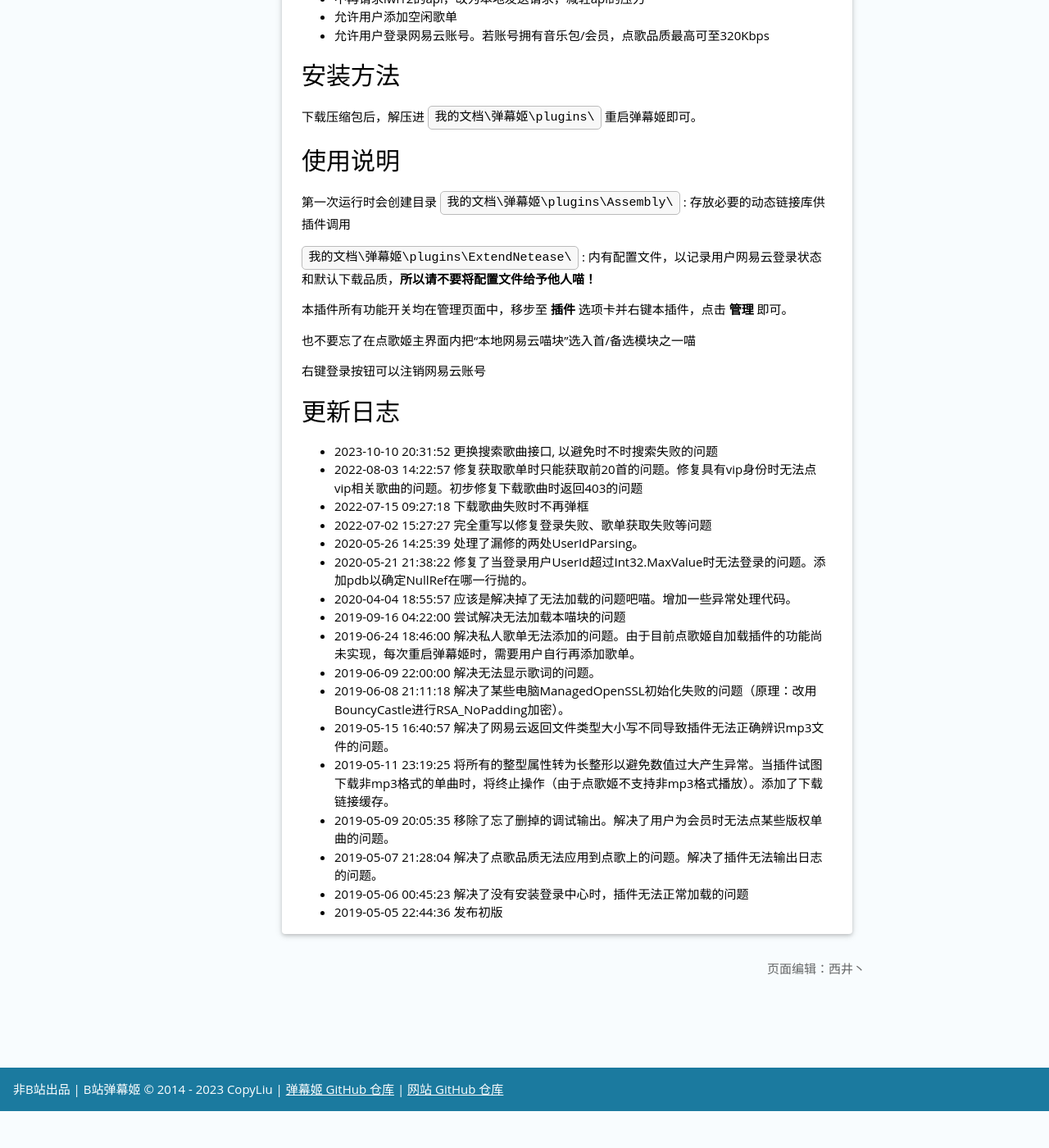
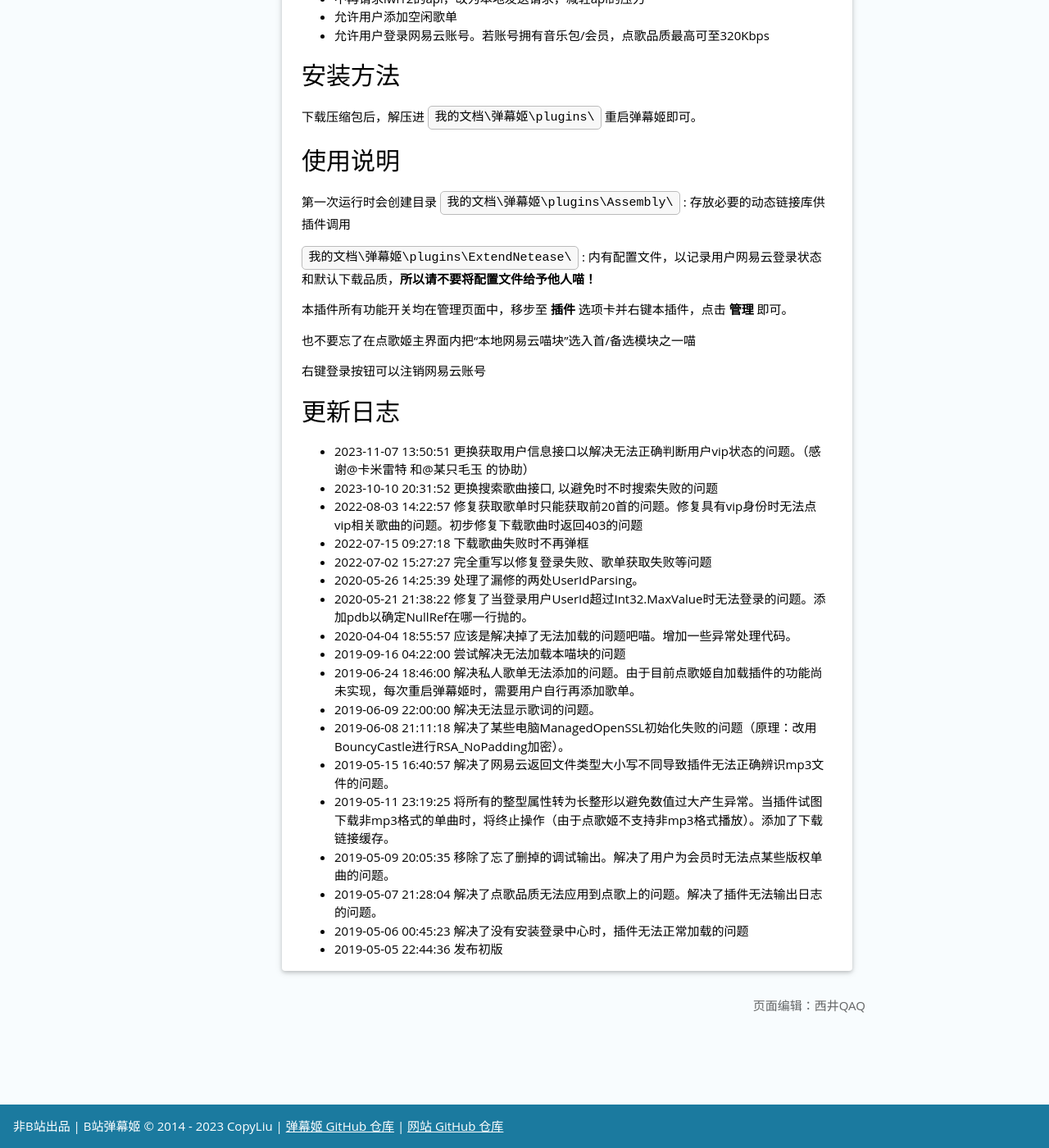
Before and after one commit to Bililive/www.danmuji.org, a Jekyll site: the page built from _plugin/ExtendNetease_DGJModule.md, in a window 1280 px wide and 1400 px high, scrolled down 1326 px. Shown: the whole window at 82% size. Built offline with Jekyll 4.4.1, drawn with Linux system fonts in a browser that asks for light colours; nearby versions of some CDN libraries; before the commit the page ends 2681 px from its top, so only the background shows below that; some of the changed text lies outside the part shown.

Commit message:
更新本地网易云喵块至1.2.4

```diff
--- a/_plugin/ExtendNetease_DGJModule.md
+++ b/_plugin/ExtendNetease_DGJModule.md
@@ -1,14 +1,14 @@
 ---
 # hide: true
 title: 本地网易云喵块
-auther: 西井丶
-plugin_author: 西井丶
+auther: 西井QAQ
+plugin_author: 西井QAQ
 plugin_name: 本地网易云喵块
 plugin_desc: 可以添加歌单和登录以享受高品质音乐喵
-plugin_version: 1.2.3
-plugin_update_datetime: 2023-10-10 20:31:52 +0800
+plugin_version: 1.2.4
+plugin_update_datetime: 2023-11-07 13:50:51 +0800
 plugin_update_desc: |-
-  更换搜索歌曲接口, 以避免时不时搜索失败的问题
+  更换获取用户信息接口以解决无法正确判断用户vip状态的问题。（感谢@卡米雷特 和@某只毛玉 的协助）
 plugin_dllink: /resource/ExtendNetease_DGJModule/ExtendNetease_DGJModule.zip
 plugin_contact: =02bj5Scx5CcpZHQkVGdjVGdvJHc4VGIwiY52uL5uKY6BCY6R+Y53+K6YKa6ueZ6Eq552uL5S+o5syp5
 plugin_dlnote: 只在弹幕姬官网提供下载,请勿转载
@@ -54,6 +54,7 @@ plugin_dlnote: 只在弹幕姬官网提供下载,请勿转载
 
 更新日志
 ---
+- 2023-11-07 13:50:51 更换获取用户信息接口以解决无法正确判断用户vip状态的问题。（感谢@卡米雷特 和@某只毛玉 的协助）
 - 2023-10-10 20:31:52 更换搜索歌曲接口, 以避免时不时搜索失败的问题
 - 2022-08-03 14:22:57 修复获取歌单时只能获取前20首的问题。修复具有vip身份时无法点vip相关歌曲的问题。初步修复下载歌曲时返回403的问题
 - 2022-07-15 09:27:18 下载歌曲失败时不再弹框
```
Also changed, not shown: 1 other file.
